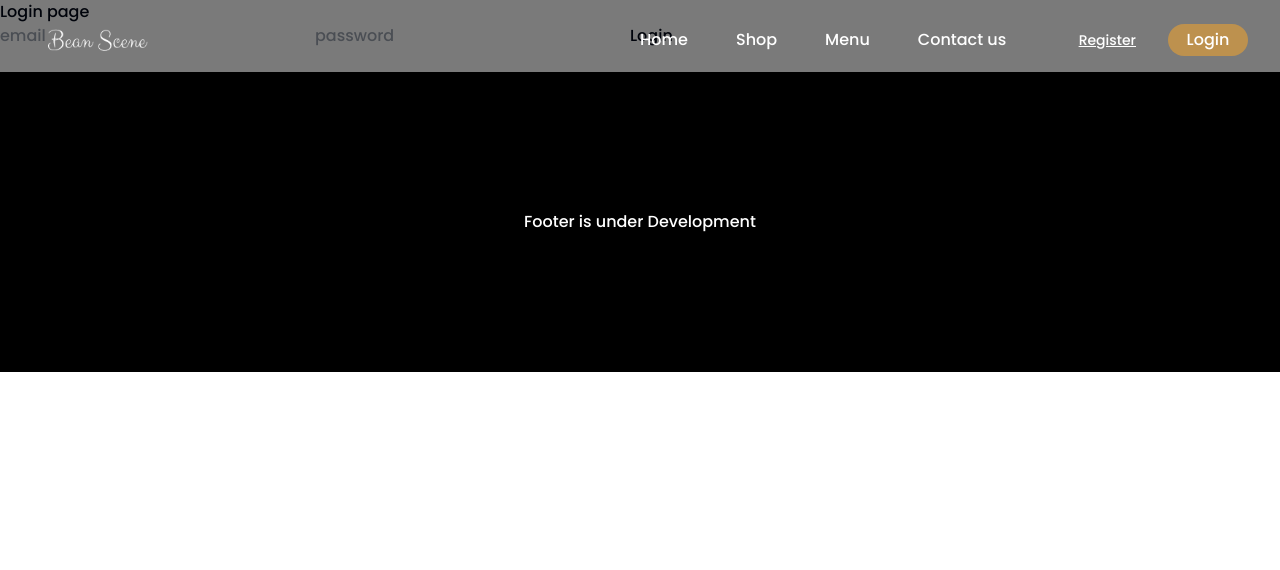
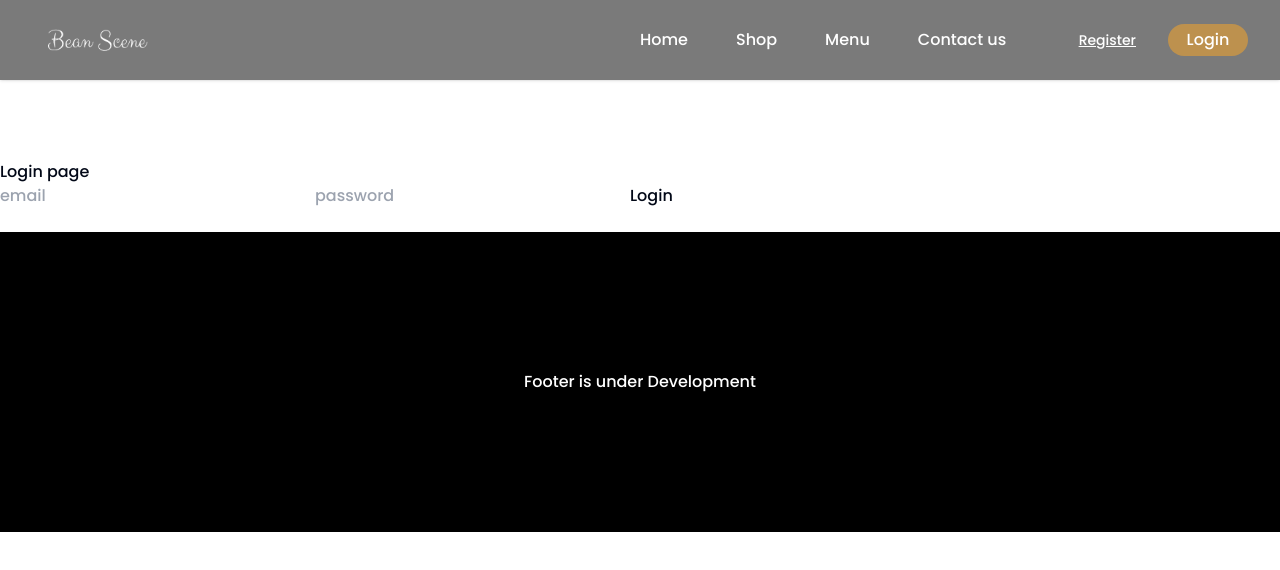
Before and after one commit to sineth-Fdo/coffee-shop-frontend, a Next.js app: page /login in a window 1280 px wide. Shown: the top 570 px of the page. Built offline with nearby package versions, Linux system fonts and the light colour scheme.

Commit message:
chore: add shop route

```diff
--- a/src/app/(client)/(pages)/login/page.tsx
+++ b/src/app/(client)/(pages)/login/page.tsx
@@ -34,7 +34,7 @@ const Page = () => {
   }, []);
 
   return (
-    <div>
+    <div className="pt-40">
       <h1>Login page</h1>
       <form onSubmit={handleSubmit}>
         <input
--- /dev/null
+++ b/src/app/(client)/(pages)/shop/page.tsx
@@ -0,0 +1,11 @@
+import React from 'react'
+
+const Page = () => {
+  return (
+    <div>
+      <h1>This is Home Page</h1>
+    </div>
+  )
+}
+
+export default Page
--- a/src/components/layout/navList.ts
+++ b/src/components/layout/navList.ts
@@ -10,7 +10,7 @@ export const navList : INavList[] = [
     },
     {
         title: "Shop",
-        link: "/home"
+        link: "/shop"
     },
     {
         title: "Menu",
```
